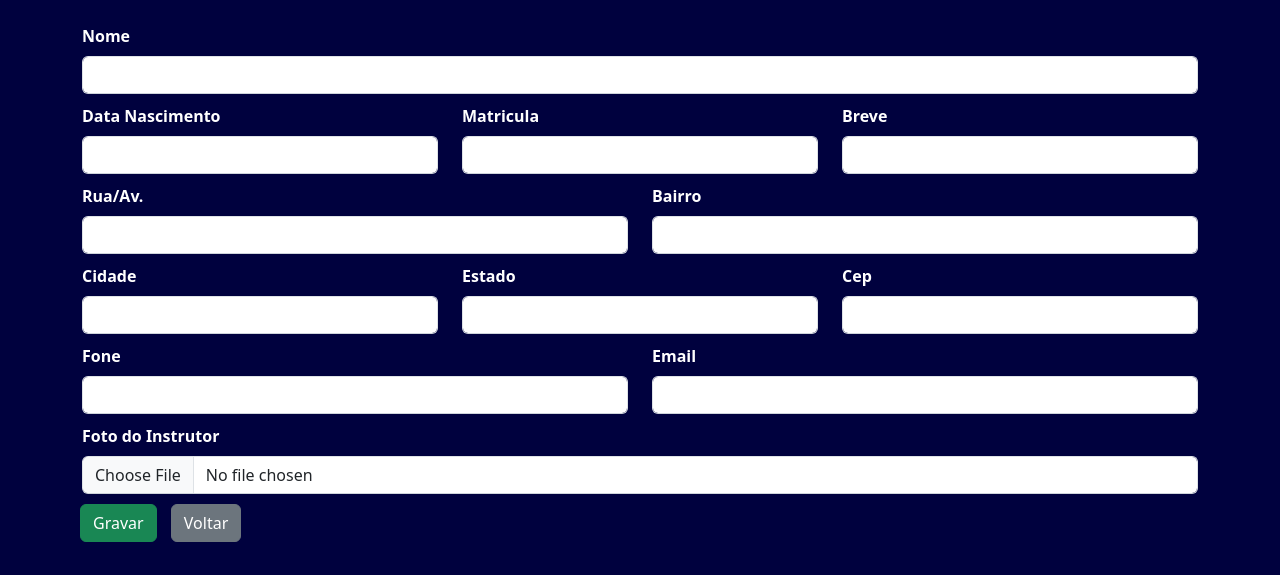
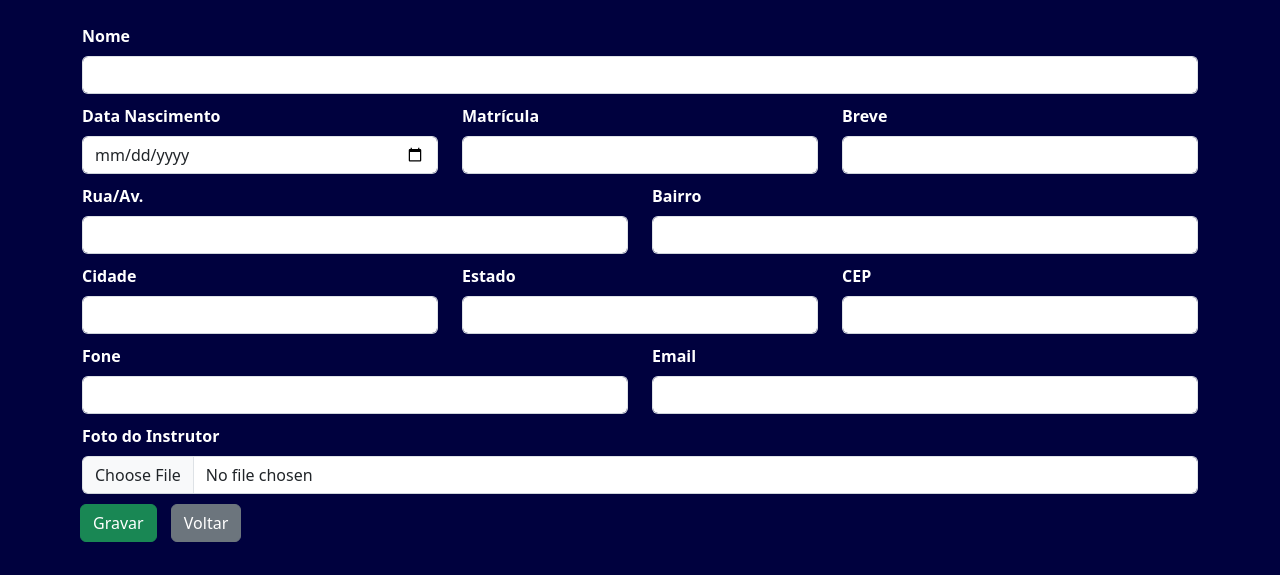
Before and after one commit to RogerioSenac/Projeto-Aeroclube, a PHP site: page /instrutores/inserir.php in a window 1280 px wide. Shown: the part 302-877 px from the top of the page. Run offline with PHP 8.4, Linux system fonts and the light colour scheme.

Commit message:
refacture.rogerio - past instrutores - atualizar.php - change inputs

```diff
--- a/Maverick/instrutores/inserir.php
+++ b/Maverick/instrutores/inserir.php
@@ -1,5 +1,4 @@
 <?php
-
 include("../conexao.php");
 
 if ($_SERVER["REQUEST_METHOD"] == "POST") {
@@ -18,7 +17,7 @@ if ($_SERVER["REQUEST_METHOD"] == "POST") {
 
     // Diretório onde a imagem será salva
     $diretorioImagem = '../Assets/images/instrutores/';
-    $nomeImagem = basename($foto['name']);
+    $nomeImagem = uniqid() . '-' . basename($foto['name']);
     $caminhoImagem = $diretorioImagem . $nomeImagem;
 
     // Verifica se o arquivo enviado é uma imagem válida
@@ -50,7 +49,7 @@ if ($_SERVER["REQUEST_METHOD"] == "POST") {
             ':cepInstr' => $cep,
             ':foneInstr' => $fone,
             ':emailInstr' => $email,
-            ':fotoInstr' => $caminhoImagem
+            ':fotoInstr' => $nomeImagem
         ]);
 
         // Redireciona para a página de sucesso
@@ -65,7 +64,6 @@ if ($_SERVER["REQUEST_METHOD"] == "POST") {
 }
 ?>
 
-
 <!DOCTYPE html>
 <html lang="pt-br">
 
@@ -75,64 +73,64 @@ if ($_SERVER["REQUEST_METHOD"] == "POST") {
     <link href="https://cdn.jsdelivr.net/npm/bootstrap@5.3.3/dist/css/bootstrap.min.css" rel="stylesheet"
         integrity="sha384-QWTKZyjpPEjISv5WaRU9OFeRpok6YctnYmDr5pNlyT2bRjXh0JMhjY6hW+ALEwIH" crossorigin="anonymous">
     <link rel="stylesheet" href="../Assets/CSS/estilo.css">
-    <title>Academy Maverick - Novo Resgistro de Instrutor</title>
+    <title>Academy Maverick - Novo Registro de Instrutor</title>
 </head>
 
 <body>
     <div class="navbar_menu">
-        <img src="..\Assets\images\aeronaves\logo.png" alt="Logo ">
+        <img src="../Assets/images/aeronaves/logo.png" alt="Logo">
     </div>
     <div class="container my-4">
         <h1 class="mb-4">Novo Registro de Instrutor</h1>
         <form method="POST" enctype="multipart/form-data">
             <div class="row justify-content-md-center">
                 <div class="col col-lg-12">
-                    <label form="nomeInstr" class="form-label">Nome</label>
+                    <label for="nomeInstr" class="form-label">Nome</label>
                     <input type="text" class="form-control" id="nomeInstr" name="nomeInstr" required>
                 </div>
                 <div class="col col-lg-4">
-                    <label form="dataNascInstr" class="form-label">Data Nascimento</label>
-                    <input type="text" class="form-control" id="dataNascInstr" name="dataNascInstr" required>
+                    <label for="dataNascInstr" class="form-label">Data Nascimento</label>
+                    <input type="date" class="form-control" id="dataNascInstr" name="dataNascInstr" required>
                 </div>
                 <div class="col col-lg-4">
-                    <label form="matriculaInstr" class="form-label">Matricula</label>
+                    <label for="matriculaInstr" class="form-label">Matrícula</label>
                     <input type="text" class="form-control" id="matriculaInstr" name="matriculaInstr" required>
                 </div>
                 <div class="col col-lg-4">
-                    <label form="breveInstr" class="form-label">Breve</label>
+                    <label for="breveInstr" class="form-label">Breve</label>
                     <input type="text" class="form-control" id="breveInstr" name="breveInstr" required>
                 </div>
                 <div class="col col-lg-6">
-                    <label form="endInstr" class="form-label">Rua/Av.</label>
+                    <label for="endInstr" class="form-label">Rua/Av.</label>
                     <input type="text" class="form-control" id="endInstr" name="endInstr" required>
                 </div>
                 <div class="col col-lg-6">
-                    <label form="bairroInstr" class="form-label">Bairro</label>
+                    <label for="bairroInstr" class="form-label">Bairro</label>
                     <input type="text" class="form-control" id="bairroInstr" name="bairroInstr" required>
                 </div>
                 <div class="col col-lg-4">
-                    <label form="cityInstr" class="form-label">Cidade</label>
+                    <label for="cityInstr" class="form-label">Cidade</label>
                     <input type="text" class="form-control" id="cityInstr" name="cityInstr" required>
                 </div>
                 <div class="col col-lg-4">
-                    <label form="estadoInstr" class="form-label">Estado</label>
+                    <label for="estadoInstr" class="form-label">Estado</label>
                     <input type="text" class="form-control" id="estadoInstr" name="estadoInstr" required>
                 </div>
                 <div class="col col-lg-4">
-                    <label form="cepInstr" class="form-label">Cep</label>
+                    <label for="cepInstr" class="form-label">CEP</label>
                     <input type="text" class="form-control" id="cepInstr" name="cepInstr" required>
                 </div>
                 <div class="col col-lg-6">
-                    <label form="foneInstr" class="form-label">Fone</label>
-                    <input type="text" class="form-control" id="foneInstr" name="foneInstr" required>
+                    <label for="foneInstr" class="form-label">Fone</label>
+                    <input type="tel" class="form-control" id="foneInstr" name="foneInstr" required>
                 </div>
                 <div class="col col-lg-6">
-                    <label form="emailInstr" class="form-label">Email</label>
-                    <input type="text" class="form-control" id="emailInstr" name="emailInstr" required>
+                    <label for="emailInstr" class="form-label">Email</label>
+                    <input type="email" class="form-control" id="emailInstr" name="emailInstr" required>
                 </div>
                 <div class="col col-lg-12">
                     <label for="fotoInstr" class="form-label">Foto do Instrutor</label>
-                    <input type="file" class="form-control" id="fotoInstr" name="fotoInstr" accept="image/*">
+                    <input type="file" class="form-control" id="fotoInstr" name="fotoInstr" accept="image/*" required>
                 </div>
                 <div class="mb-4">
                     <button type="submit" class="btn btn-success">Gravar</button>
@@ -141,6 +139,18 @@ if ($_SERVER["REQUEST_METHOD"] == "POST") {
             </div>
         </form>
     </div>
+
+    <script>
+        document.getElementById('foneInstr').addEventListener('input', function (e) {
+            let value = e.target.value.replace(/\D/g, '');
+            if (value.length > 10) {
+                value = value.replace(/(\d{2})(\d{5})(\d{4})/, '($1) $2-$3');
+            } else {
+                value = value.replace(/(\d{2})(\d{4})(\d+)/, '($1) $2-$3');
+            }
+            e.target.value = value;
+        });
+    </script>
 </body>
 
 </html>
```
Also changed, not shown: Maverick/Assets/images/instrutores/66ef313dcd208-gamer-zone-4k-9u-1920x1080.jpg (added).
